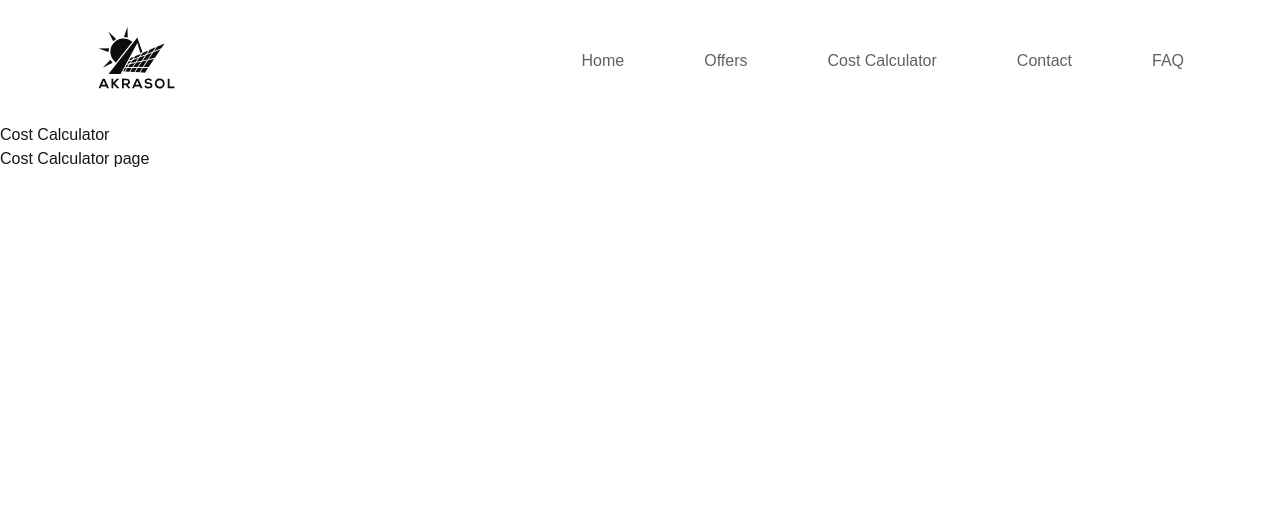
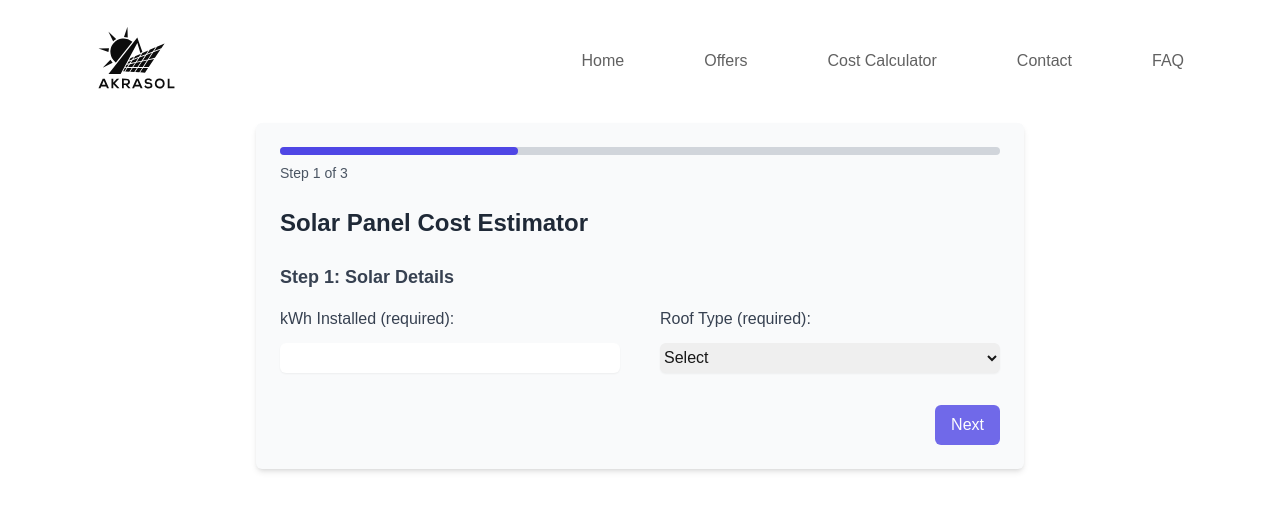
Before and after one commit to akrapovicivan/akrasol, a Next.js app: page /cost-calculator in a window 1280 px wide. Shown: the top 510 px of the page. Built offline with nearby package versions, Linux system fonts and the light colour scheme.

Commit message:
implemented calculator working with design without mail sending.

```diff
--- a/src/app/cost-calculator/layout.tsx
+++ b/src/app/cost-calculator/layout.tsx
@@ -1,7 +1,6 @@
 export default function CostCalculatorLayout({ children }: { children: React.ReactNode }) {
     return (
         <div>
-            <h2>Cost Calculator</h2>
             {children}
         </div>
     );
--- a/src/app/cost-calculator/page.tsx
+++ b/src/app/cost-calculator/page.tsx
@@ -1,7 +1,188 @@
-export default function CostCalculatorPage() {
-    return (
+"use client"
+import { useState } from "react";
+
+const CostCalculatorPage = () => {
+  const [step, setStep] = useState(1);
+  const totalSteps = 3; // Total number of steps
+  const [formData, setFormData] = useState({
+    kwhInstalled: "",
+    roofType: "",
+    roofMaterial: "",
+    truckAccess: "",
+    lightningRod: "",
+    location: "",
+  });
+
+  const handleInputChange = (e: React.ChangeEvent<HTMLInputElement | HTMLSelectElement>) => {
+    const { name, value } = e.target;
+    setFormData({ ...formData, [name]: value });
+  };
+
+  const nextStep = () => setStep((prev) => prev + 1);
+  const prevStep = () => setStep((prev) => prev - 1);
+
+  const calculateCost = () => {
+    const kwh = Number(formData.kwhInstalled);
+    const isSloped = formData.roofType === "sloped";
+
+    if (isSloped) {
+      return kwh > 4 ? kwh * 1000 : kwh * 900;
+    } else {
+      return kwh > 10 ? kwh * 900 : kwh * 1000;
+    }
+  };
+
+  const handleSubmit = () => {
+    const cost = calculateCost();
+    console.log("Form Data:", { ...formData, cost });
+    alert(`The estimated cost is €${cost.toLocaleString()}`);
+  };
+
+  const progress = Math.round((step / totalSteps) * 100);
+
+  return (
+    <div className="max-w-3xl mx-auto p-6 bg-gray-50 rounded-md shadow-md">
+      <div className="mb-6">
+        <div className="relative w-full h-2 bg-gray-300 rounded-full">
+          <div
+            className="absolute top-0 left-0 h-2 bg-indigo-600 rounded-full transition-all"
+            style={{ width: `${progress}%` }}
+          ></div>
+        </div>
+        <p className="text-sm text-gray-600 mt-2">
+          Step {step} of {totalSteps}
+        </p>
+      </div>
+
+      <h1 className="text-2xl font-bold text-gray-800 mb-6">Solar Panel Cost Estimator</h1>
+
+      {step === 1 && (
         <div>
-            <h1>Cost Calculator page</h1>
+          <h2 className="text-lg font-semibold text-gray-700 mb-4">Step 1: Solar Details</h2>
+          <div className="md:flex">
+            <label className="block mb-3 w-full md:w-1/2 md:pr-5">
+                <span className="text-gray-700">kWh Installed (required):</span>
+                <input
+                type="number"
+                name="kwhInstalled"
+                className="mt-3 block w-full h-[30px] rounded-md border-gray-300 shadow-sm focus:border-indigo-500 focus:ring-indigo-500"
+                value={formData.kwhInstalled}
+                onChange={handleInputChange}
+                required
+                />
+            </label>
+            <label className="block mb-3 w-full md:w-1/2 md:pl-5">
+                <span className="text-gray-700">Roof Type (required):</span>
+                <select
+                name="roofType"
+                className="mt-3 block w-full h-[30px] rounded-md border-gray-300 shadow-sm focus:border-indigo-500 focus:ring-indigo-500"
+                value={formData.roofType}
+                onChange={handleInputChange}
+                required
+                >
+                <option value="">Select</option>
+                <option value="sloped">Sloped</option>
+                <option value="straight">Straight</option>
+                </select>
+            </label>
+          </div>
+          <button
+            onClick={nextStep}
+            disabled={!formData.kwhInstalled || !formData.roofType}
+            className="px-4 mt-5 block py-2 ml-auto bg-indigo-600 text-white rounded-md enabled:hover:bg-indigo-700 disabled:opacity-80 disabled:pointer-disabled disabled:cursor-not-allowed"
+          >
+            Next
+          </button>
         </div>
-    );
-}
+      )}
+
+      {step === 2 && (
+        <div>
+          <h2 className="text-lg font-semibold text-gray-700 mb-4">Step 2: Roof Details</h2>
+          <div className="md:flex">
+            <label className="block mb-3 w-full md:w-1/2 md:pr-5">
+                <span className="text-gray-700">Roof Material:</span>
+                <select
+                name="roofMaterial"
+                className="mt-3 block w-full h-[30px] rounded-md border-gray-300 shadow-sm focus:border-indigo-500 focus:ring-indigo-500"
+                value={formData.roofMaterial}
+                onChange={handleInputChange}
+                >
+                <option value="">Select</option>
+                <option value="tile">Tile</option>
+                <option value="concrete">Concrete</option>
+                <option value="metal">Metal</option>
+                <option value="concrete-waterproofing">Concrete with Waterproofing</option>
+                </select>
+            </label>
+            <label className="block mb-3 w-full md:w-1/2 md:pl-5">
+                <span className="text-gray-700">Can a truck access the object?</span>
+                <select
+                name="truckAccess"
+                className="mt-3 block w-full h-[30px] rounded-md border-gray-300 shadow-sm focus:border-indigo-500 focus:ring-indigo-500"
+                value={formData.truckAccess}
+                onChange={handleInputChange}
+                >
+                <option value="">Select</option>
+                <option value="yes">Yes</option>
+                <option value="no">No</option>
+                </select>
+            </label>
+          </div>
+          <div className="mt-5 flex justify-between">
+            <button onClick={prevStep} className="px-4 py-2 bg-gray-400 text-white rounded-md mr-3 hover:bg-gray-500">
+                Back
+            </button>
+            <button onClick={nextStep} className="px-4 py-2 bg-indigo-600 text-white rounded-md hover:bg-indigo-700">
+                Next
+            </button>
+          </div>
+        </div>
+      )}
+
+      {step === 3 && (
+        <div>
+          <h2 className="text-lg font-semibold text-gray-700 mb-4">Step 3: Additional Details</h2>
+          <div className="md:flex">
+            <label className="block mb-3 w-full md:w-1/2 md:pr-5">
+                <span className="text-gray-700">Is there a lightning rod?</span>
+                <select
+                name="lightningRod"
+                className="mt-3 block w-full h-[30px] rounded-md border-gray-300 shadow-sm focus:border-indigo-500 focus:ring-indigo-500"
+                value={formData.lightningRod}
+                onChange={handleInputChange}
+                >
+                <option value="">Select</option>
+                <option value="yes">Yes</option>
+                <option value="no">No</option>
+                </select>
+            </label>
+            <label className="block mb-3 w-full md:w-1/2 md:pl-5">
+                <span className="text-gray-700">Location:</span>
+                <input
+                type="text"
+                name="location"
+                className="mt-3 block w-full h-[30px] rounded-md border-gray-300 shadow-sm focus:border-indigo-500 focus:ring-indigo-500"
+                value={formData.location}
+                onChange={handleInputChange}
+                />
+            </label>
+          </div>
+          <div className="mt-5 flex justify-between">
+            <button onClick={prevStep} className="px-4 py-2 bg-gray-400 text-white rounded-md mr-3 hover:bg-gray-500">
+                Back
+            </button>
+            <button
+                onClick={handleSubmit}
+                className="px-4 py-2 bg-green-600 text-white rounded-md hover:bg-green-700"
+            >
+                Calculate Cost
+            </button>
+          </div>
+        </div>
+      )}
+    </div>
+  );
+};
+
+export default CostCalculatorPage;
```
